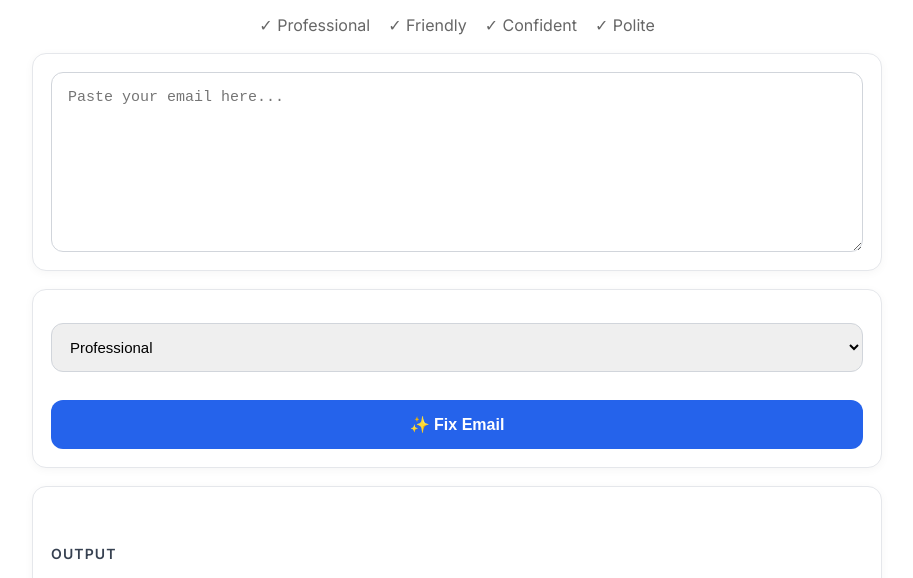
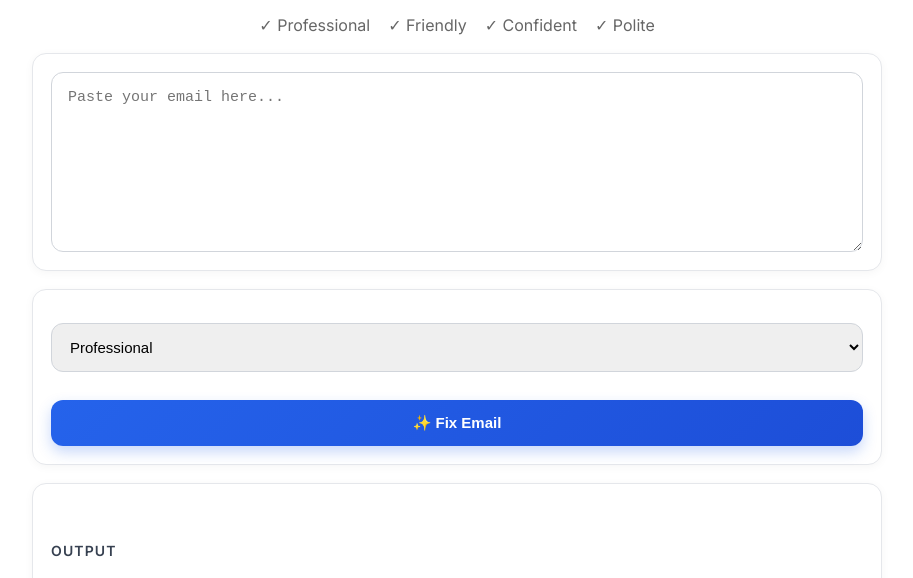
Before and after one commit to yannick-tech10/ClearMail, a website: page public/index.html in a window 1280 px wide. Shown: the part 213-791 px from the top of the page, without its empty margins (183-1096 px from the left). Drawn offline with Linux system fonts and the light colour scheme.

Commit message:
Upgrade button styling for SaaS polish

```diff
--- a/public/style.css
+++ b/public/style.css
@@ -57,15 +57,26 @@ select {
 
 button {
     width: 100%;
-    padding: 15px;
+    padding: 14px 16px;
     border: none;
     border-radius: 12px;
-    background: #2563eb;
+    background: linear-gradient(135deg, #2563eb, #1d4ed8);
     color: white;
-    font-size: 16px;
+    font-size: 15px;
     font-weight: 600;
     cursor: pointer;
-    transition: 0.2s;
+    transition: all 0.2s ease;
+    box-shadow: 0 6px 14px rgba(37, 99, 235, 0.25);
+}
+
+button:hover {
+    transform: translateY(-1px);
+    box-shadow: 0 10px 18px rgba(37, 99, 235, 0.3);
+}
+
+button:active {
+    transform: translateY(0px);
+    box-shadow: 0 5px 10px rgba(37, 99, 235, 0.2);
 }
 
 button:hover {
```
